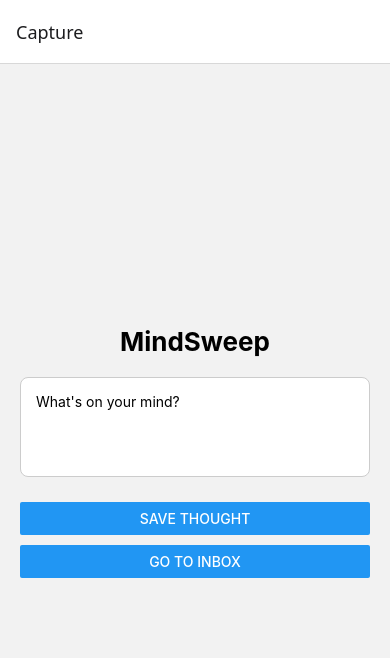
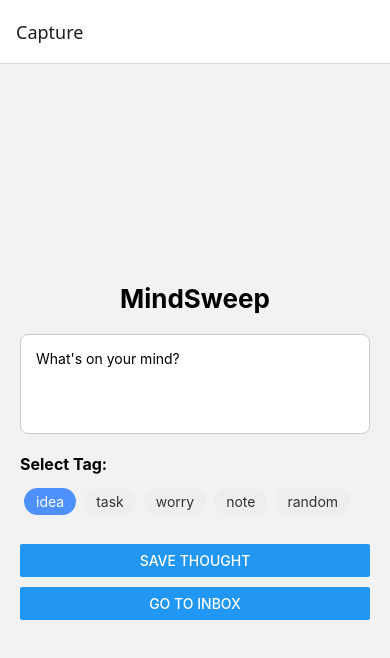
Before and after one commit to Benjamin-Trinh/MindSweep, a React Native app: screen /Capture in a window 390 px wide. Shown: the top 658 px of the page. Built offline with nearby package versions, Linux system fonts and the light colour scheme.

Commit message:
Added tag feature to thoughts

```diff
--- a/src/screens/CaptureScreen.tsx
+++ b/src/screens/CaptureScreen.tsx
@@ -7,6 +7,7 @@
   StyleSheet,
   KeyboardAvoidingView,
   Platform,
+  TouchableOpacity,
 } from 'react-native';
 import { useNavigation } from '@react-navigation/native';
 import { NativeStackNavigationProp } from '@react-navigation/native-stack';
@@ -18,14 +19,18 @@
   'Capture'
 >;
 
+const TAGS = ['idea', 'task', 'worry', 'note', 'random'];
+
 export default function CaptureScreen() {
   const [thought, setThought] = useState('');
+  const [selectedTag, setSelectedTag] = useState('idea');
   const navigation = useNavigation<CaptureScreenNavigationProp>();
 
   const handleSave = async () => {
     if (!thought.trim()) return;
-    await saveThought(thought);
+    await saveThought(thought, selectedTag);
     setThought('');
+    setSelectedTag('idea');
   };
 
   return (
@@ -42,6 +47,29 @@
         onChangeText={setThought}
         multiline
       />
+
+      <Text style={styles.subheading}>Select Tag:</Text>
+      <View style={styles.tagContainer}>
+        {TAGS.map((tag) => (
+          <TouchableOpacity
+            key={tag}
+            style={[
+              styles.tagButton,
+              selectedTag === tag && styles.tagSelected,
+            ]}
+            onPress={() => setSelectedTag(tag)}
+          >
+            <Text
+              style={[
+                styles.tagText,
+                selectedTag === tag && styles.tagTextSelected,
+              ]}
+            >
+              {tag}
+            </Text>
+          </TouchableOpacity>
+        ))}
+      </View>
 
       <View style={styles.buttonContainer}>
         <Button title="Save Thought" onPress={handleSave} />
@@ -75,6 +103,32 @@
     marginBottom: 20,
     backgroundColor: '#fff',
   },
+  subheading: {
+    fontSize: 16,
+    fontWeight: 'bold',
+    marginBottom: 10,
+  },
+  tagContainer: {
+    flexDirection: 'row',
+    flexWrap: 'wrap',
+    marginBottom: 20,
+  },
+  tagButton: {
+    backgroundColor: '#eee',
+    paddingVertical: 5,
+    paddingHorizontal: 12,
+    borderRadius: 20,
+    margin: 4,
+  },
+  tagSelected: {
+    backgroundColor: '#4e91fc',
+  },
+  tagText: {
+    color: '#333',
+  },
+  tagTextSelected: {
+    color: '#fff',
+  },
   buttonContainer: {
     marginVertical: 5,
   },
--- a/src/screens/InboxScreen.tsx
+++ b/src/screens/InboxScreen.tsx
@@ -6,6 +6,7 @@
   StyleSheet,
   TouchableOpacity,
   Alert,
+  ScrollView,
 } from 'react-native';
 import { loadThoughts, removeThought } from '../utils/storage';
 
@@ -13,10 +14,14 @@
   id: number;
   content: string;
   createdAt: string;
+  tag: string;
 };
+
+const TAGS = ['all', 'idea', 'task', 'worry', 'note', 'random'];
 
 export default function InboxScreen() {
   const [thoughts, setThoughts] = useState<Thought[]>([]);
+  const [selectedTag, setSelectedTag] = useState('all');
 
   const fetchThoughts = async () => {
     const saved = await loadThoughts();
@@ -29,24 +34,26 @@
 
   const handleDelete = async (id: number) => {
     await removeThought(id);
-    fetchThoughts(); // Refresh the list
+    fetchThoughts();
   };
 
   const confirmDelete = (id: number) => {
-    Alert.alert(
-      'Delete Thought',
-      'Are you sure you want to delete this thought?',
-      [
-        { text: 'Cancel', style: 'cancel' },
-        { text: 'Delete', style: 'destructive', onPress: () => handleDelete(id) },
-      ]
-    );
+    Alert.alert('Delete Thought', 'Are you sure?', [
+      { text: 'Cancel', style: 'cancel' },
+      { text: 'Delete', style: 'destructive', onPress: () => handleDelete(id) },
+    ]);
   };
+
+  const filteredThoughts =
+    selectedTag === 'all'
+      ? thoughts
+      : thoughts.filter((t) => t.tag === selectedTag);
 
   const renderItem = ({ item }: { item: Thought }) => (
     <View style={styles.thoughtCard}>
+      <Text style={styles.tagLabel}>{item.tag.toUpperCase()}</Text>
       <Text style={styles.thoughtText}>{item.content}</Text>
-      <Text style ={styles.timestamp}>
+      <Text style={styles.timestamp}>
         {new Date(item.createdAt).toLocaleString()}
       </Text>
       <TouchableOpacity onPress={() => confirmDelete(item.id)}>
@@ -58,8 +65,31 @@
   return (
     <View style={styles.container}>
       <Text style={styles.title}>Inbox</Text>
+
+      <ScrollView horizontal contentContainerStyle={styles.tagFilterContainer}>
+        {TAGS.map((tag) => (
+          <TouchableOpacity
+            key={tag}
+            style={[
+              styles.tagButton,
+              selectedTag === tag && styles.tagSelected,
+            ]}
+            onPress={() => setSelectedTag(tag)}
+          >
+            <Text
+              style={[
+                styles.tagText,
+                selectedTag === tag && styles.tagTextSelected,
+              ]}
+            >
+              {tag}
+            </Text>
+          </TouchableOpacity>
+        ))}
+      </ScrollView>
+
       <FlatList
-        data={thoughts}
+        data={filteredThoughts}
         keyExtractor={(item) => item.id.toString()}
         renderItem={renderItem}
         contentContainerStyle={{ paddingBottom: 20 }}
@@ -85,20 +115,46 @@
     padding: 15,
     borderRadius: 8,
     marginBottom: 10,
-    position: 'relative',
   },
   thoughtText: {
     fontSize: 16,
-    marginBottom: 5,
+    marginBottom: 4,
+  },
+  timestamp: {
+    fontSize: 12,
+    color: '#777',
+    marginBottom: 6,
   },
   deleteText: {
     color: 'red',
     fontWeight: 'bold',
     textAlign: 'right',
   },
-  timestamp: {
+  tagLabel: {
     fontSize: 12,
-    color: '#777',
-    marginTop: 4,
+    fontWeight: 'bold',
+    color: '#555',
+    marginBottom: 4,
+  },
+  tagFilterContainer: {
+    flexDirection: 'row',
+    marginBottom: 15,
+  },
+  tagButton: {
+    backgroundColor: '#eee',
+    paddingVertical: 6,
+    paddingHorizontal: 12,
+    borderRadius: 20,
+    marginRight: 8,
+  },
+  tagSelected: {
+    backgroundColor: '#4e91fc',
+  },
+  tagText: {
+    color: '#333',
+    textTransform: 'capitalize',
+  },
+  tagTextSelected: {
+    color: '#fff',
   },
 });
--- a/src/utils/storage.ts
+++ b/src/utils/storage.ts
@@ -2,16 +2,17 @@
 
 const STORAGE_KEY = 'MINDSWEEP_THOUGHTS';
 
-export async function saveThought(thought: string) {
+export async function saveThought(thought: string, tag: string) {
   try {
     const existing = await AsyncStorage.getItem(STORAGE_KEY);
     const thoughts = existing ? JSON.parse(existing) : [];
     const newThought = {
       id: Date.now(),
       content: thought,
+      tag,
       createdAt: new Date().toISOString(),
     };
-    thoughts.unshift(newThought); // newest first
+    thoughts.unshift(newThought);
     await AsyncStorage.setItem(STORAGE_KEY, JSON.stringify(thoughts));
   } catch (error) {
     console.error('Error saving thought:', error);
```
